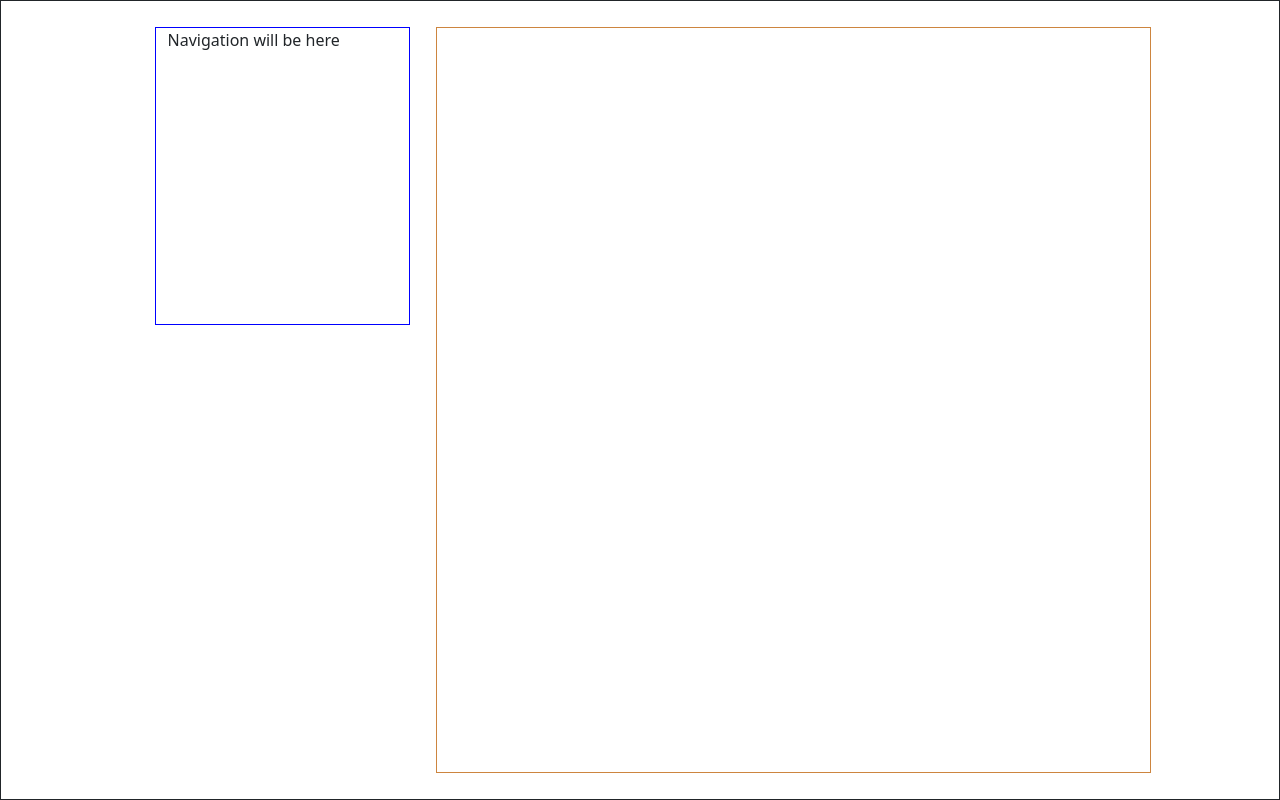
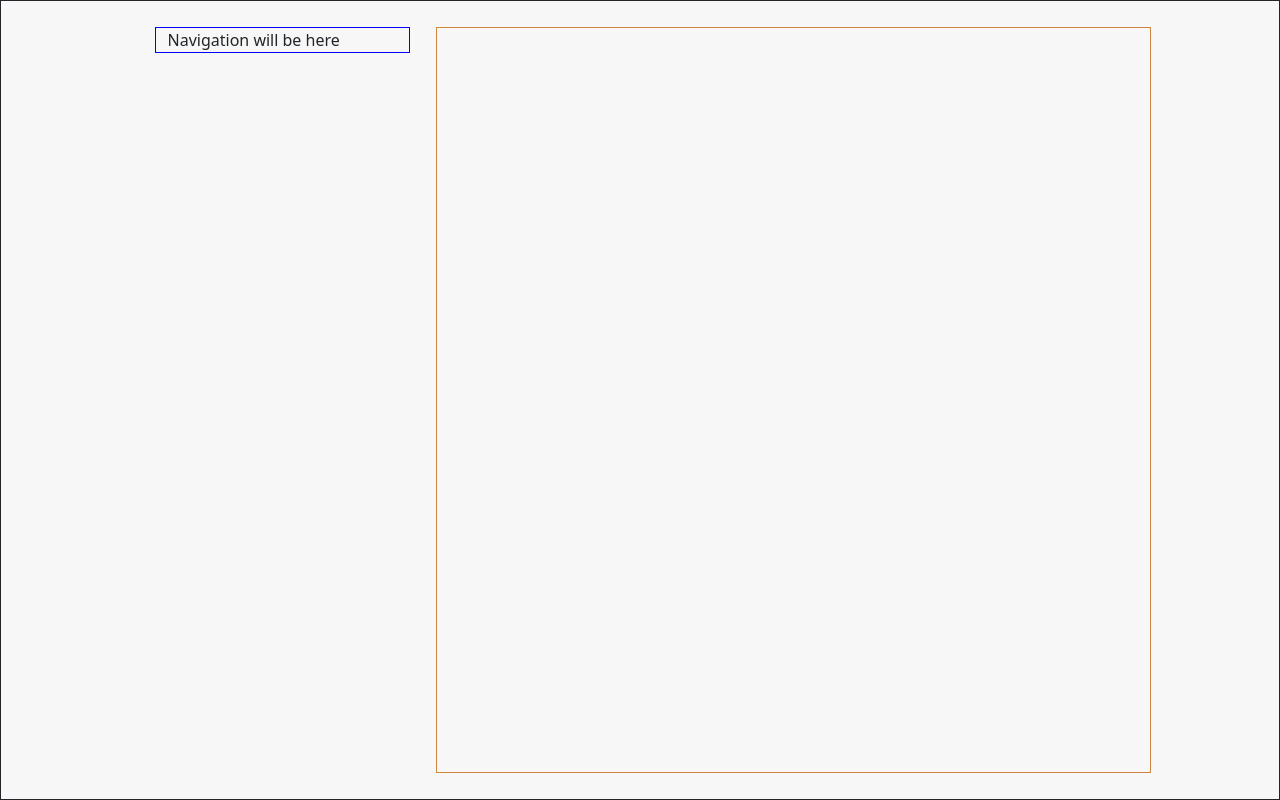
Before and after one commit to abdallahsalamehTSME/committee, a Vue app: page / in a window 1280 px wide. Built offline with nearby package versions, Linux system fonts and the light colour scheme; the HTML template or start-up script is replaced by a standard one.

Commit message:
Edit container style

```diff
--- a/src/components/Container.vue
+++ b/src/components/Container.vue
@@ -6,11 +6,13 @@
 
 <style scoped>
 .container1 {
-  height: 100vh;
+  min-height: 100vh;
+  max-height: auto;
   width: 100vw;
   padding: 2% 10%;
   display: flex;
   justify-content: space-between;
   border: 1px solid;
+  background: #f7f7f7;
 }
 </style>
```
